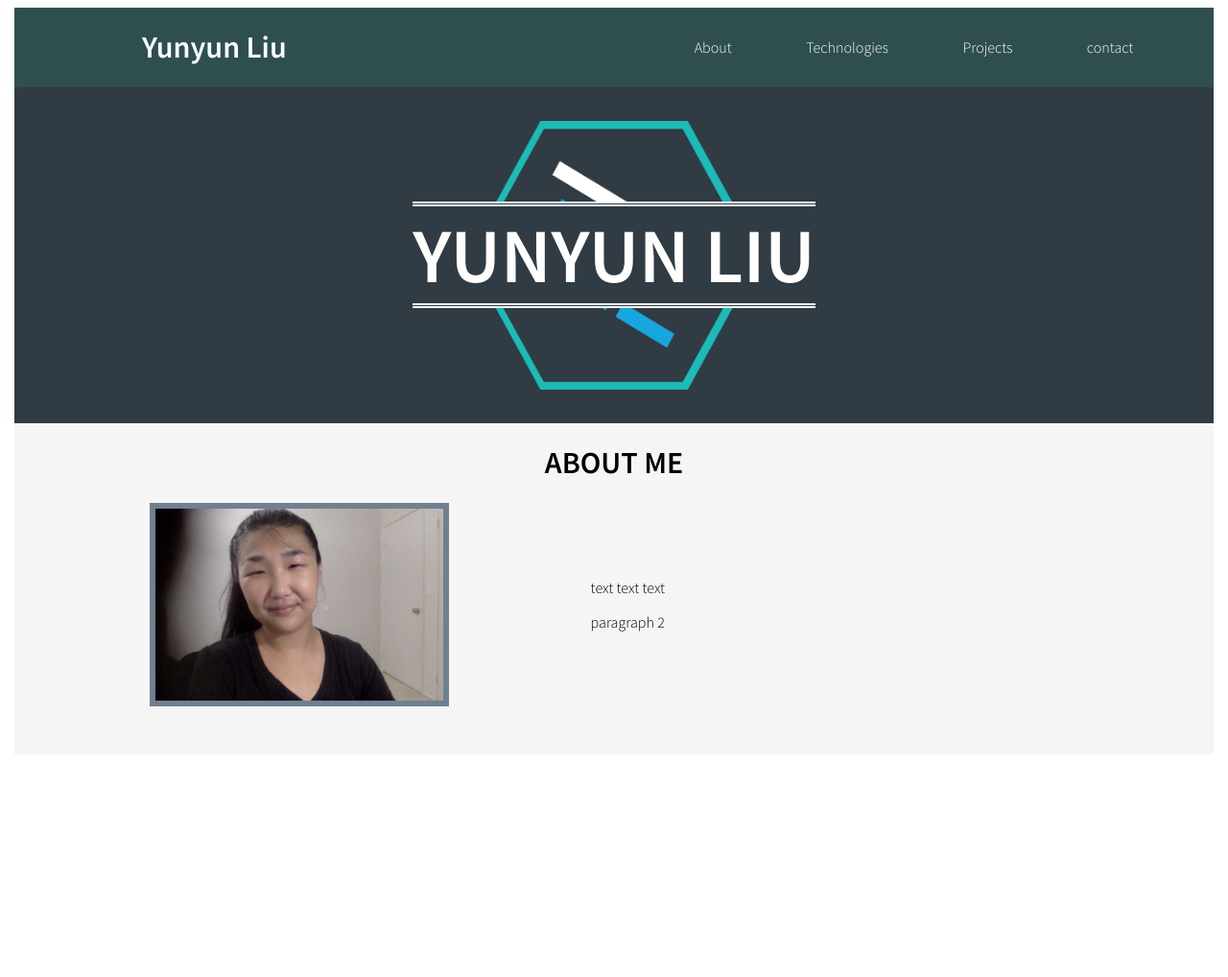
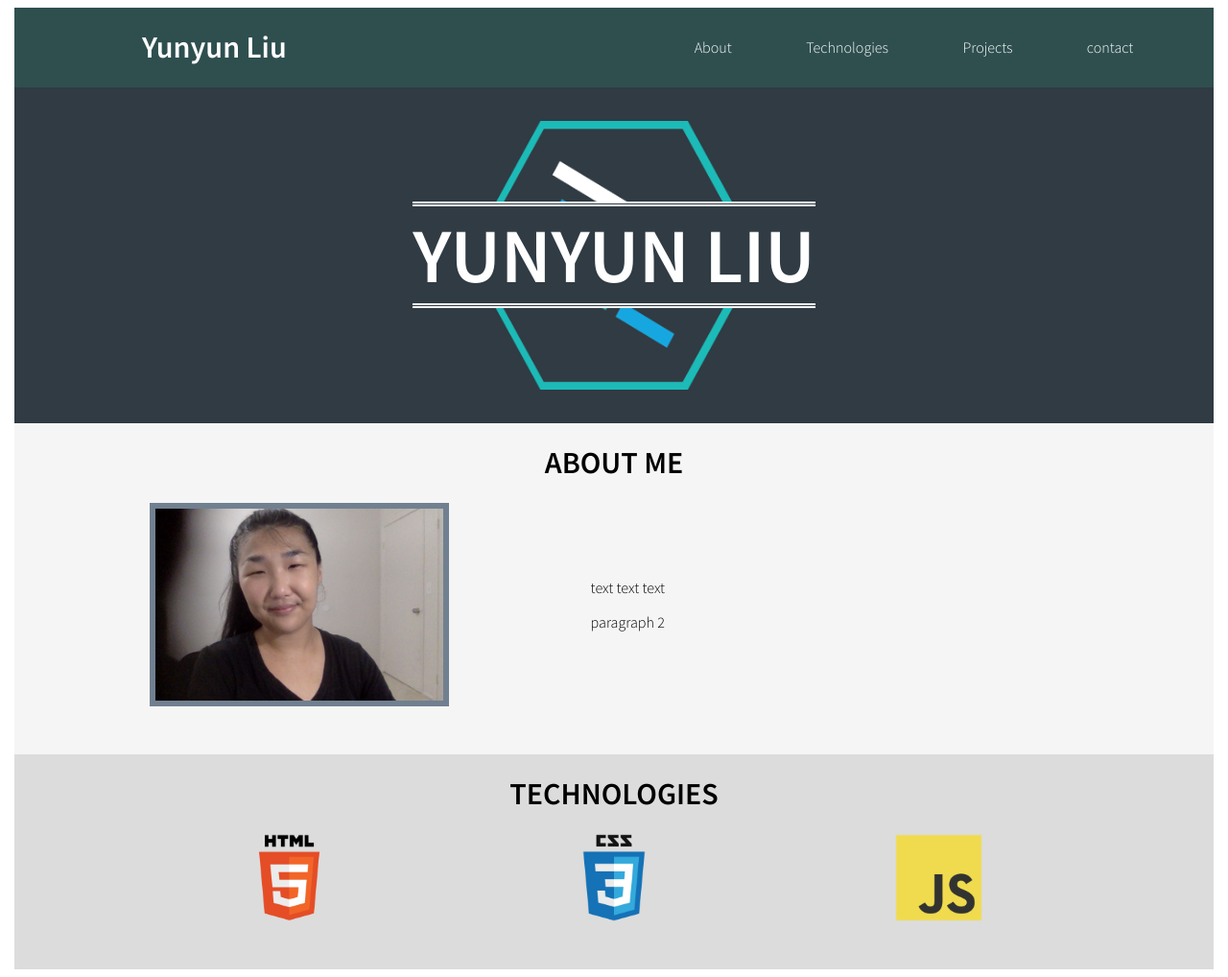
Before and after one commit to yunx2/lfz-prep-portfolio, a website: page index.html in a window 1280 px wide. Shown: the whole page at 96% size. Before the commit the page ends 800 px from the top, so only its background shows below. Drawn offline with Linux system fonts and the light colour scheme.

Commit message:
add styling and html for technologies section

```diff
--- a/index.html
+++ b/index.html
@@ -34,7 +34,13 @@
           <p>text text text</p>
           <p>paragraph 2</p>
         </div>
-
+      </div>
+      <!-- technologies section -->
+      <div id="tech" class="row justify-evenly pb-50 tech-section">
+        <h1 class="col-12">TECHNOLOGIES</h1>
+        <img src="assets/html-logo.png" alt="HTML 5 logo" class="col-1">
+        <img src="assets/css-logo.png" alt="CSS 3 logo" class="col-1">
+        <img src="assets/js-logo.png" alt="Javascript logo" class="col-1">
       </div>
     </div>
   </body>
```
